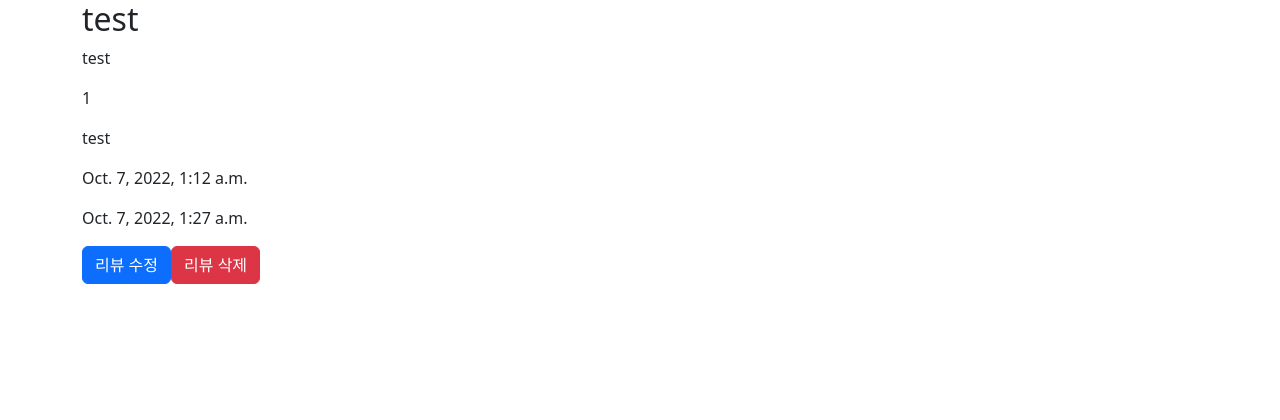
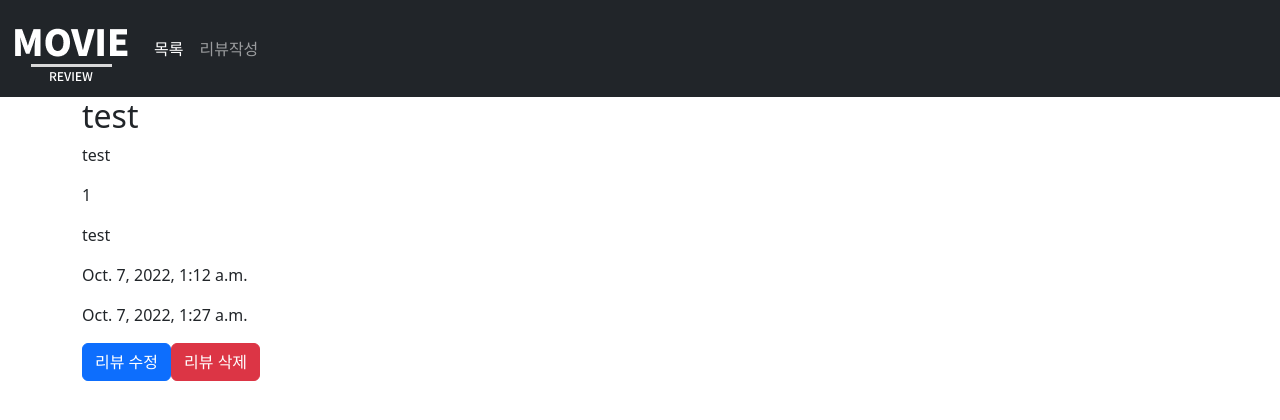
Before and after one commit to leejongeun2/02-PJT-Pair, a Django app: page /1 in a window 1280 px wide. Shown: the top 420 px of the page. Run offline with Django 3.2, Linux system fonts and the light colour scheme; data comes from the database, SQL or seed files in the repository; some libraries are stand-ins or nearby versions.

Commit message:
pairpjt_

```diff
--- a/movie_review/templates/movie_review/index.html
+++ b/movie_review/templates/movie_review/index.html
@@ -1,8 +1,9 @@
 {% extends 'base.html' %}
 {% load django_bootstrap5 %}
-
+{% load static %}
 {% block content %}
   <h1>index</h1>
+  <img src="{% static 'movie_reivew/logo.png' %}" alt="">
   <a href="{% url 'movie_review:create' %}">리뷰 쓰기</a>
 
   <div>
--- a/templates/base.html
+++ b/templates/base.html
@@ -1,3 +1,4 @@
+{% load static %}
 {% load django_bootstrap5 %}
 <!DOCTYPE html>
 <html lang="ko">
@@ -11,6 +12,24 @@
   </head>
 
   <body>
+    <nav class="navbar navbar-expand-lg navbar-dark bg-dark">
+      <div class="container-fluid">
+        <a class="navbar-brand" href="{% url 'movie_review:index' %}">
+          <img src="{% static 'movie_review/logo.png' %}" alt="Logo" class="d-inline-block align-text-top"></a>
+        <button class="navbar-toggler" type="button" data-bs-toggle="collapse" data-bs-target="#navbarSupportedContent" aria-controls="navbarSupportedContent" aria-expanded="false" aria-label="Toggle navigation">
+          <span class="navbar-toggler-icon"></span>
+        </button>
+        <div class="collapse navbar-collapse" id="navbarSupportedContent">
+          <ul class="navbar-nav me-auto mb-2 mb-lg-0">
+            <li class="nav-item">
+              <a class="nav-link active" aria-current="page" href="{% url 'movie_review:index' %}">목록</a>
+            </li>
+            <li class="nav-item">
+              <a class="nav-link" href="{% url 'movie_review:create' %}">리뷰작성</a>
+            </li>
+          </ul>
+      </div>
+    </nav>
     <div class="container">
       {% block content %}{% endblock %}
     </div>
```
Also changed, not shown: movie_review/static/movie_review/logo.png (added), movie_review/static/movie_review/style.css (added).
